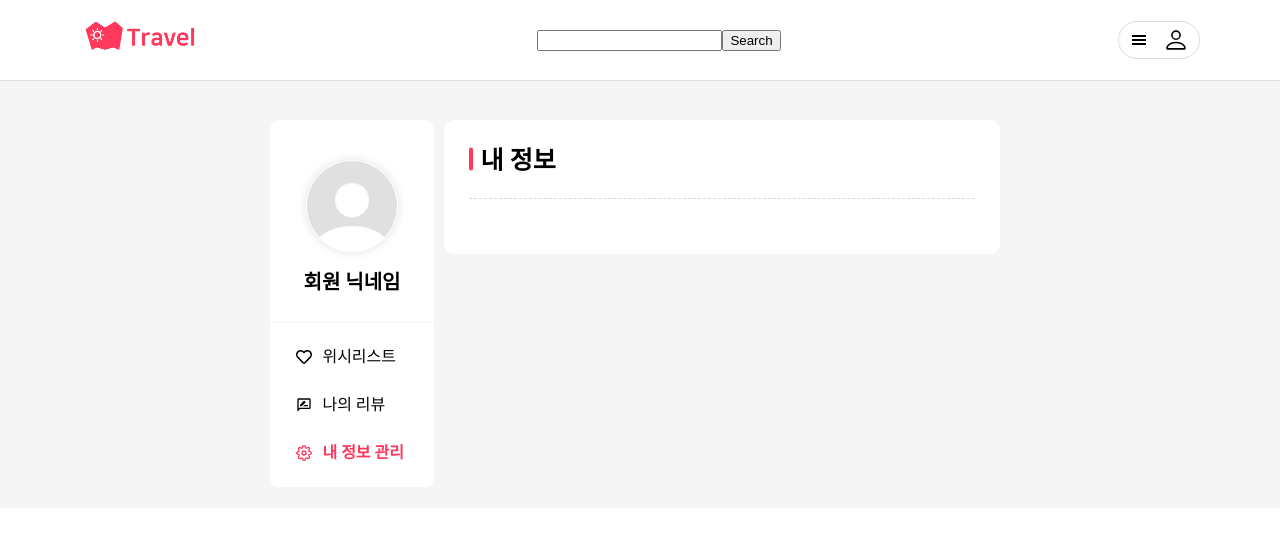
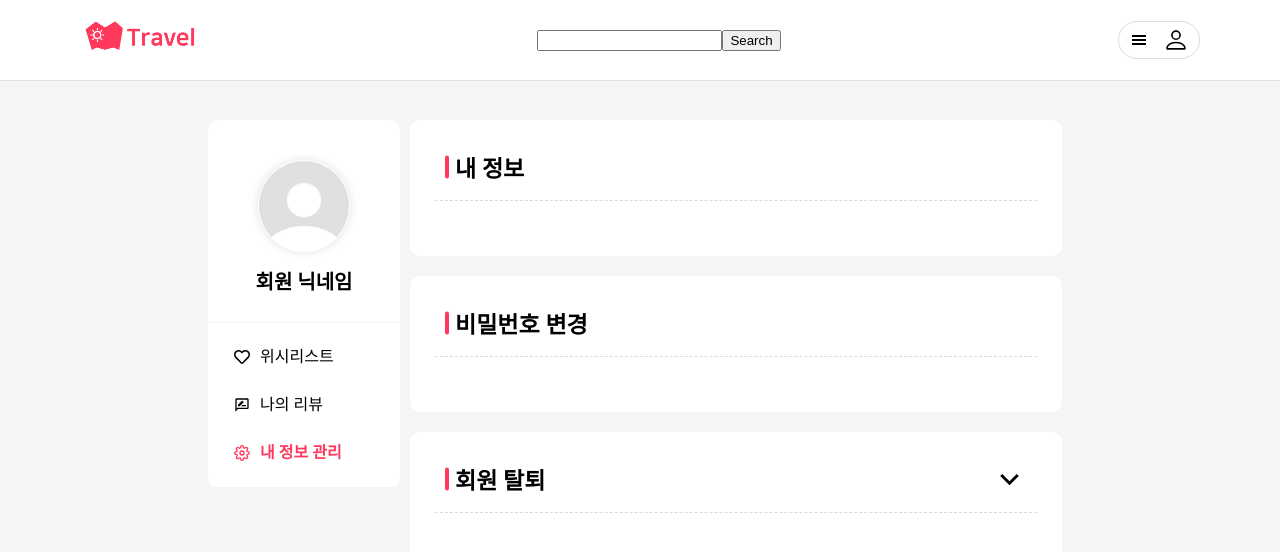
Before and after one commit to fastcampus-febe/TeamA-FE, a React (Create React App) app: page /mypage/info in a window 1280 px wide. Shown: the top 552 px of the page. Built offline with nearby package versions, Linux system fonts and the light colour scheme.

Commit message:
update MyInfo

```diff
--- a/src/components/Mypage/LikeList/LikeList.jsx
+++ b/src/components/Mypage/LikeList/LikeList.jsx
@@ -33,7 +33,7 @@ const LikeList = ({ data }) => {
         <FaHeart
           size="20"
           onClick={() => {
-            ModalOkCancel('찜을 해제하시겠습니까?', LikeCancel);
+            ModalOkCancel('찜을 해제하시겠습니까?', null, LikeCancel);
           }}
         />
       </TextContent>
--- a/src/components/common/Modal.jsx
+++ b/src/components/common/Modal.jsx
@@ -1,7 +1,7 @@
 import React from 'react';
 import { RiFileList2Line } from 'react-icons/ri';
 import { confirmAlert } from 'react-confirm-alert';
-import styled from 'styled-components';
+import styled, { css } from 'styled-components';
 
 const Modal = ({ modalText }) => {
   confirmAlert({
@@ -21,14 +21,21 @@ const Modal = ({ modalText }) => {
   });
 };
 
-const ModalOkCancel = (message, orderFunction) => {
+const ModalOkCancel = (message, secondMsg, orderFunction) => {
   confirmAlert({
     customUI: ({ onClose }) => {
       return (
         <ModalBack>
           <ModalContent>
             <RiFileList2Line size="30" title="list" />
-            <ModalText>{message}</ModalText>
+            {secondMsg ? (
+              <>
+                <ModalText>{secondMsg}</ModalText>
+                <ModalText>{message}</ModalText>
+              </>
+            ) : (
+              <ModalText>{message}</ModalText>
+            )}
             <BtnWrap>
               <Button
                 onClick={() => {
@@ -38,7 +45,9 @@ const ModalOkCancel = (message, orderFunction) => {
               >
                 확인
               </Button>
-              <Button onClick={onClose}>취소</Button>
+              <Button cancel={true} onClick={onClose}>
+                취소
+              </Button>
             </BtnWrap>
           </ModalContent>
         </ModalBack>
@@ -58,7 +67,7 @@ const ModalBack = styled.div`
 `;
 
 const ModalContent = styled.div`
-  width: 300px;
+  width: 350px;
   height: 200px;
   background-color: #fff;
   position: fixed;
@@ -73,10 +82,12 @@ const ModalContent = styled.div`
   justify-content: center;
   box-sizing: border-box;
   border-radius: 10px;
+  padding: 0 20px;
   z-index: 100;
   svg {
     width: 100%;
-    margin-top: 40px;
+    margin-top: 30px;
+    margin-bottom: 10px;
     box-sizing: border-box;
   }
 `;
@@ -98,13 +109,21 @@ const BtnWrap = styled.div`
 
 const Button = styled.button`
   border-radius: 0.6rem;
-  background-color: #ff385c;
-  border: 1px solid #ff385c;
-  color: #fff;
+  ${(props) =>
+    props.cancel
+      ? css`
+          background-color: rgba(255, 56, 92, 0.2);
+          color: #ff385c;
+        `
+      : css`
+          background-color: #ff385c;
+          color: #fff;
+        `}
   width: 100%;
   height: 3rem;
   font-size: 1rem;
   font-weight: 700;
+  border: none;
 `;
 
 export { Modal, ModalOkCancel };
--- /dev/null
+++ b/src/pages/Mypage/MyInfo/InfoProfile/InfoProfile.jsx
@@ -0,0 +1,12 @@
+import { PageContent, Title } from 'pages/Mypage/MyPageStyle';
+import React from 'react';
+
+const InfoProfile = () => {
+  return (
+    <PageContent>
+      <Title>내 정보</Title>
+    </PageContent>
+  );
+};
+
+export default InfoProfile;
--- a/src/pages/Mypage/MyInfo/MyInfo.jsx
+++ b/src/pages/Mypage/MyInfo/MyInfo.jsx
@@ -1,13 +1,23 @@
 import React from 'react';
-import { PageContent, Title } from '../MyPageStyle';
+import styled from 'styled-components';
+import InfoProfile from './InfoProfile/InfoProfile';
+import PasswordChange from './PasswordChange/PasswordChange';
+import Withdrawal from './Withdrawal/Withdrawal';
 
 const MyInfo = () => {
   return (
-    <PageContent>
-      <Title>내 정보</Title>
-      {/* <LikeList /> */}
-    </PageContent>
+    <MyInfoContent>
+      <InfoProfile />
+      <PasswordChange />
+      <Withdrawal />
+    </MyInfoContent>
   );
 };
 
+const MyInfoContent = styled.div`
+  display: flex;
+  flex-direction: column;
+  gap: 20px;
+`;
+
 export default MyInfo;
--- /dev/null
+++ b/src/pages/Mypage/MyInfo/PasswordChange/PasswordChange.jsx
@@ -0,0 +1,12 @@
+import { PageContent, Title } from 'pages/Mypage/MyPageStyle';
+import React from 'react';
+
+const PasswordChange = () => {
+  return (
+    <PageContent>
+      <Title>비밀번호 변경</Title>
+    </PageContent>
+  );
+};
+
+export default PasswordChange;
--- /dev/null
+++ b/src/pages/Mypage/MyInfo/Withdrawal/Withdrawal.jsx
@@ -0,0 +1,131 @@
+import { PageContent, Title } from 'pages/Mypage/MyPageStyle';
+import React, { useState } from 'react';
+import { RiArrowDownSLine } from 'react-icons/ri';
+import { CgDanger } from 'react-icons/cg';
+import styled, { css } from 'styled-components';
+import Button from 'components/common/Button';
+import { Modal, ModalOkCancel } from 'components/common/Modal';
+
+const Withdrawal = () => {
+  const [display, setDisplay] = useState(false);
+  const [modal, setModal] = useState(false);
+  const [modalText, setModalText] = useState('');
+
+  function MemberDelete() {
+    try {
+      // 회원 탈퇴
+    } catch (error) {
+      setModal(true);
+      setModalText('오류가 발생하였습니다.');
+    } finally {
+      setModal(true);
+      setModalText('탈퇴되었습니다.');
+    }
+  }
+  return (
+    <PageContent>
+      {modal ? <Modal modalText={modalText} /> : null}
+      <Title>
+        회원 탈퇴{' '}
+        <SvgPosition
+          $display={display}
+          onClick={() => {
+            setDisplay(!display);
+          }}
+        >
+          <RiArrowDownSLine size="35" />
+        </SvgPosition>
+      </Title>
+      <WithdrawalContent $display={display}>
+        <DangerTitle>
+          <CgDanger size="23" />
+          <p>회원탈퇴 유의사항</p>
+        </DangerTitle>
+        <DangerContent>
+          <li>탈퇴 시 프로필 정보, 판매 내역 등 모든 회원 활동 정보가 삭제됩니다.</li>
+          <li>동일한 이메일로 재가입 하여도 이전 이용 내역을 확인하실 수 없습니다.</li>
+        </DangerContent>
+        <Button
+          text="확인"
+          width="100px"
+          height="40px"
+          onClick={() => {
+            ModalOkCancel(
+              '회원탈퇴를 진행하시겠습니까?',
+              '탈퇴 시 삭제된 회원정보는 복구가 불가능합니다.',
+              MemberDelete
+            );
+          }}
+        />
+      </WithdrawalContent>
+    </PageContent>
+  );
+};
+
+const SvgPosition = styled.span`
+  position: absolute;
+  top: 5px;
+  right: 10px;
+  ${(props) =>
+    props.$display
+      ? css`
+          transform: translateY(-30%) rotateX(180deg);
+        `
+      : css`
+          transform: translateY(0%) rotateX(0deg);
+        `}
+`;
+
+const WithdrawalContent = styled.div`
+  ${(props) =>
+    props.$display
+      ? css`
+          display: block;
+        `
+      : css`
+          display: none;
+        `}
+  button {
+    float: right;
+    margin-right: 10px;
+  }
+`;
+
+const DangerTitle = styled.div`
+  position: relative;
+  height: 23px;
+  svg {
+    position: absolute;
+    top: 0;
+    left: 0;
+  }
+  p {
+    position: absolute;
+    top: 5px;
+    font-size: 17px;
+    font-weight: 600;
+    margin-left: 30px;
+  }
+`;
+
+const DangerContent = styled.ul`
+  margin: 20px 0 20px 10px;
+  li {
+    position: relative;
+    padding-left: 15px;
+    margin-bottom: 7px;
+    color: #606060;
+    &::before {
+      content: '';
+      width: 5px;
+      height: 5px;
+      border-radius: 50%;
+      background-color: #606060;
+      position: absolute;
+      left: 0;
+      top: 30%;
+    }
+  }
+`;
+
+export default Withdrawal;
--- a/src/pages/Mypage/MyPageStyle.jsx
+++ b/src/pages/Mypage/MyPageStyle.jsx
@@ -8,22 +8,22 @@ export const PageContent = styled.div`
 
 export const Title = styled.h2`
   position: relative;
-  padding-bottom: 20px;
   border-bottom: 1px dashed #dadada;
-  font-size: 25px;
+  font-size: 23px;
   line-height: 1.3;
   font-weight: 700;
   margin-bottom: 30px;
-  padding-left: 12px;
+  padding: 10px 50px 15px 20px;
   &::before {
     content: '';
     width: 4px;
     height: 23px;
     border-radius: 6px;
     background-color: #ff385c;
+    margin-left: 10px;
     position: absolute;
     left: 0;
-    top: 27%;
+    top: 40%;
     transform: translateY(-50%);
   }
 `;
--- a/src/pages/Mypage/Mypage.jsx
+++ b/src/pages/Mypage/Mypage.jsx
@@ -21,7 +21,7 @@ const MyPage = styled.div`
   padding: 40px 10rem 20px;
   justify-content: center;
   display: grid;
-  grid-template-columns: 17% 60%;
+  grid-template-columns: 20% 70%;
   grid-template-areas: 'nav main';
   nav {
     grid-area: nav;
```
